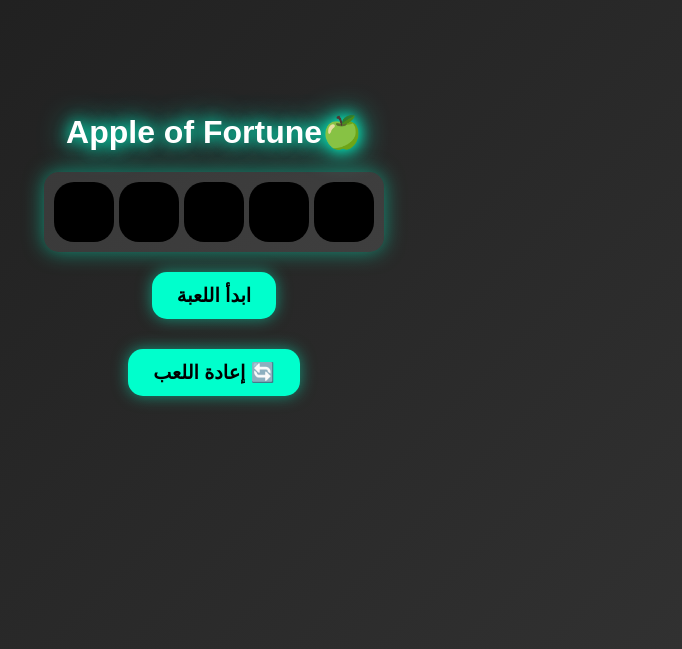
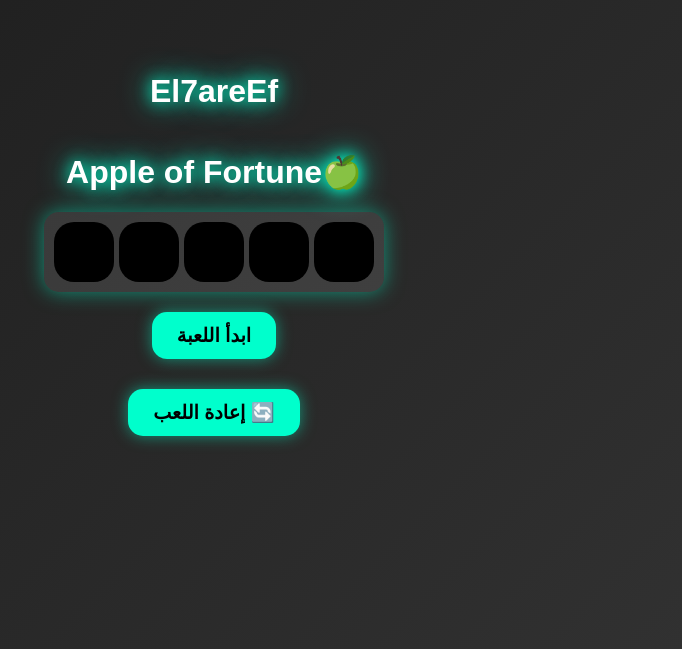
Before and after one commit to El7areeff/apple8, a plain HTML site: page index.html in a window 1280 px wide. Shown: the part 151-800 px from the top of the page, without its empty margins (426-1108 px from the left). Drawn offline with Linux system fonts and the light colour scheme.

Commit message:
Update index.html

```diff
--- a/index.html
+++ b/index.html
@@ -83,6 +83,7 @@
   </style>
 </head>
 <body>
+  <h1>El7areEf</h1>
   <h1>Apple of Fortune🍏</h1>
   <div class="container">
     <div class="grid" id="grid"></div>
```
